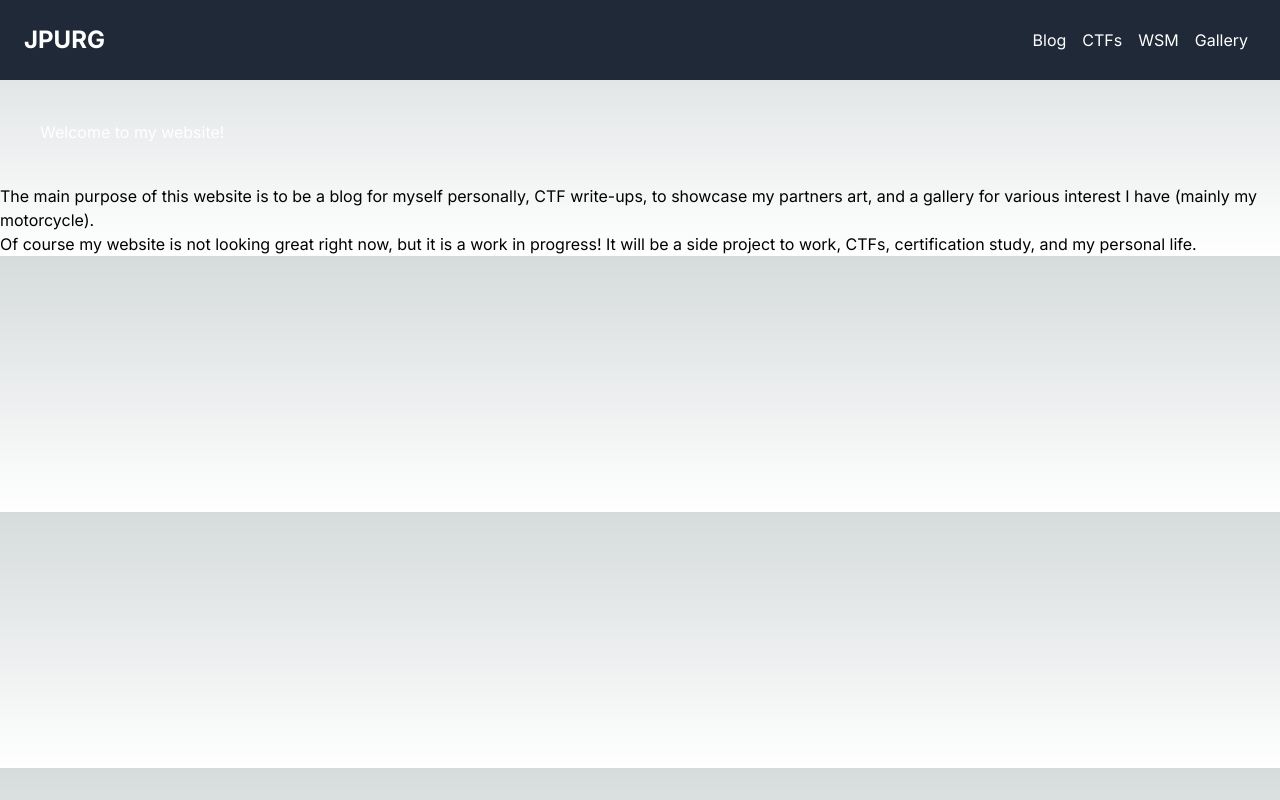
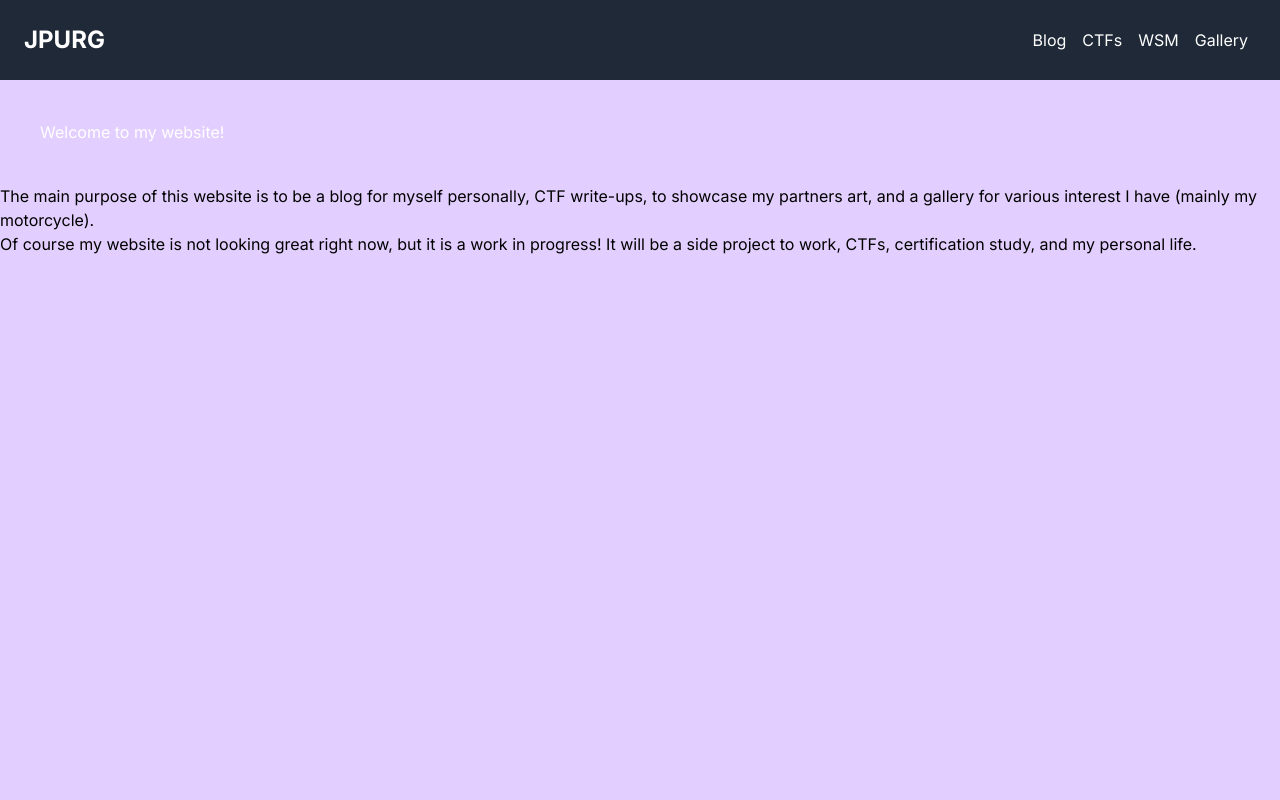
Before and after one commit to kloutkake/jpurg, a Next.js app: page / in a window 1280 px wide. Built offline with nearby package versions, Linux system fonts and the light colour scheme.

Commit message:
Update globals.css

```diff
--- a/src/app/globals.css
+++ b/src/app/globals.css
@@ -16,6 +16,7 @@
   }
 }
 
+/*
 body {
   color: rgb(var(--foreground-rgb));
   background: linear-gradient(
@@ -25,6 +26,11 @@ body {
     )
     rgb(var(--background-start-rgb));
 }
+*/
+body {
+  color: rgb(var(--foreground-rgb));
+  background-color: rgba(200, 160, 255, 0.5); /* Adjust alpha value as needed */
+}
 
 @layer utilities {
   .text-balance {
```
